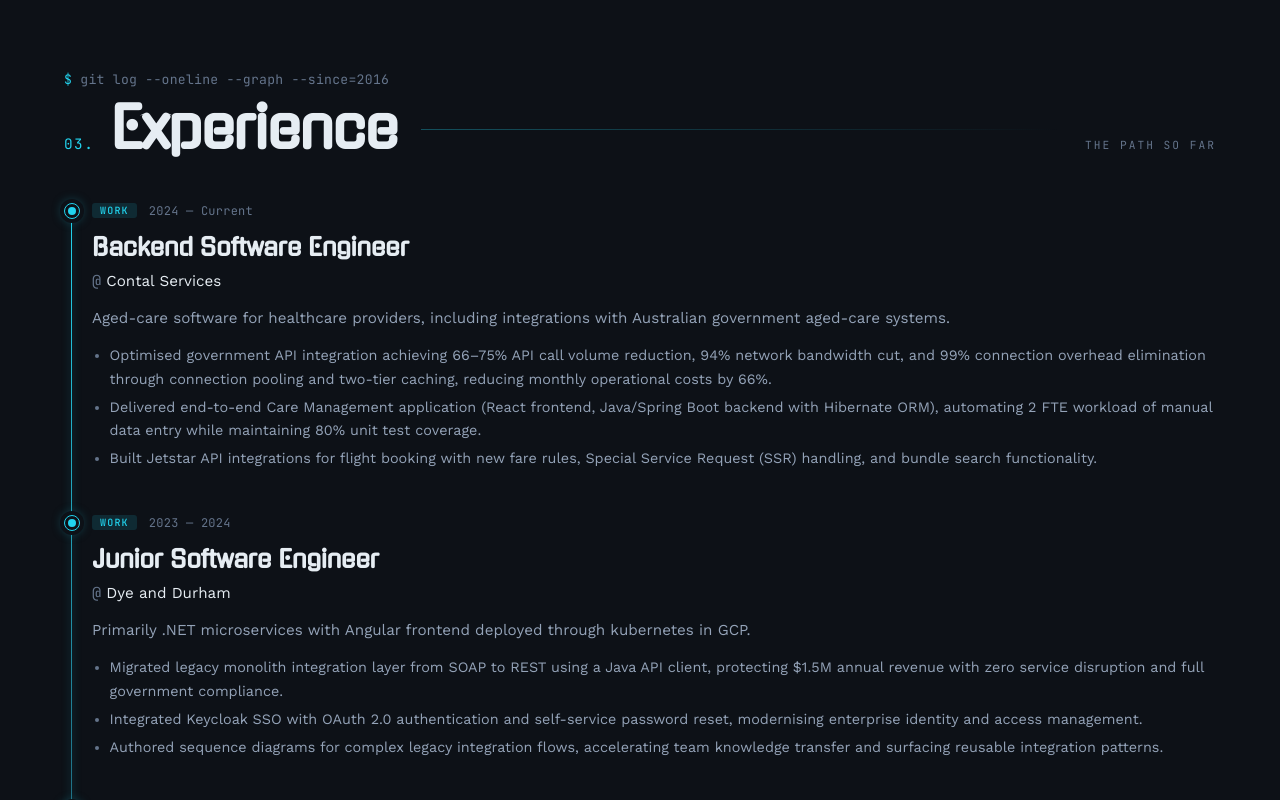
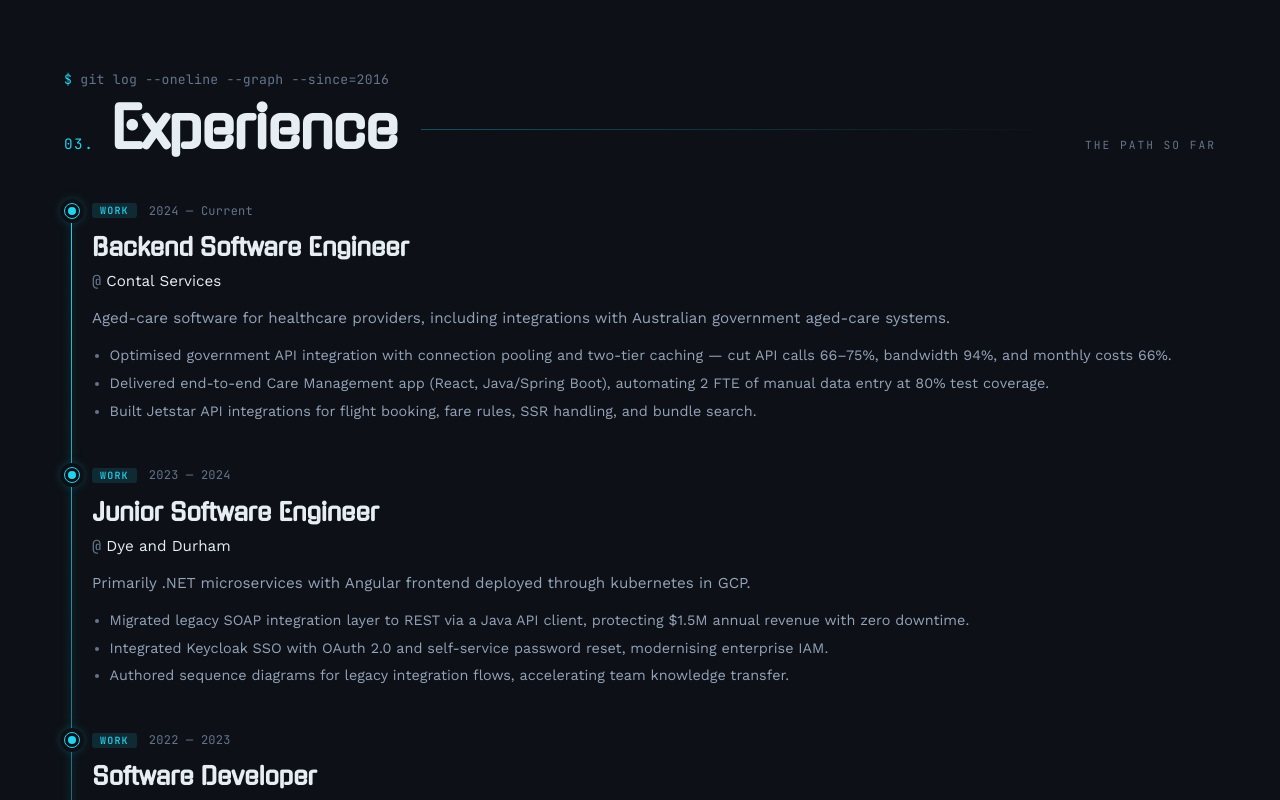
Before and after one commit to juanE98/website-portfolio, a Next.js app: page /website-portfolio/ in a window 1280 px wide. Shown: the part 2000-2800 px from the top of the page. Built offline with nearby package versions, Linux system fonts and the light colour scheme.

Commit message:
docs: tighten timeline bullets while preserving key metrics

```diff
--- a/src/data/timelineEvents.ts
+++ b/src/data/timelineEvents.ts
@@ -22,9 +22,9 @@ export const timelineEvents: TimelineEvent[] = [
     role: 'Backend Software Engineer',
     company: 'Contal Services',
     bullets: [
-      'Optimised government API integration achieving 66–75% API call volume reduction, 94% network bandwidth cut, and 99% connection overhead elimination through connection pooling and two-tier caching, reducing monthly operational costs by 66%.',
-      'Delivered end-to-end Care Management application (React frontend, Java/Spring Boot backend with Hibernate ORM), automating 2 FTE workload of manual data entry while maintaining 80% unit test coverage.',
-      'Built Jetstar API integrations for flight booking with new fare rules, Special Service Request (SSR) handling, and bundle search functionality.',
+      'Optimised government API integration with connection pooling and two-tier caching — cut API calls 66–75%, bandwidth 94%, and monthly costs 66%.',
+      'Delivered end-to-end Care Management app (React, Java/Spring Boot), automating 2 FTE of manual data entry at 80% test coverage.',
+      'Built Jetstar API integrations for flight booking, fare rules, SSR handling, and bundle search.',
     ],
   },
   {
@@ -36,9 +36,9 @@ export const timelineEvents: TimelineEvent[] = [
     role: 'Junior Software Engineer',
     company: 'Dye and Durham',
     bullets: [
-      'Migrated legacy monolith integration layer from SOAP to REST using a Java API client, protecting $1.5M annual revenue with zero service disruption and full government compliance.',
-      'Integrated Keycloak SSO with OAuth 2.0 authentication and self-service password reset, modernising enterprise identity and access management.',
-      'Authored sequence diagrams for complex legacy integration flows, accelerating team knowledge transfer and surfacing reusable integration patterns.',
+      'Migrated legacy SOAP integration layer to REST via a Java API client, protecting $1.5M annual revenue with zero downtime.',
+      'Integrated Keycloak SSO with OAuth 2.0 and self-service password reset, modernising enterprise IAM.',
+      'Authored sequence diagrams for legacy integration flows, accelerating team knowledge transfer.',
     ],
   },
   {
@@ -50,8 +50,8 @@ export const timelineEvents: TimelineEvent[] = [
     role: 'Software Developer',
     company: 'Scriptsoft',
     bullets: [
-      'Developed custom Power BI solution for pharmacy inventory management, enabling real-time stock tracking and automated reconciliation.',
-      'Maintained and improved internal software systems, owning the full development and deployment lifecycle for feature delivery and bug resolution.',
+      'Built a custom Power BI solution for pharmacy inventory — real-time stock tracking and automated reconciliation.',
+      'Maintained internal systems end-to-end, owning the full dev and deployment lifecycle.',
     ],
   },
   {
```
